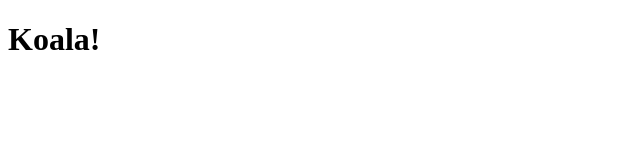
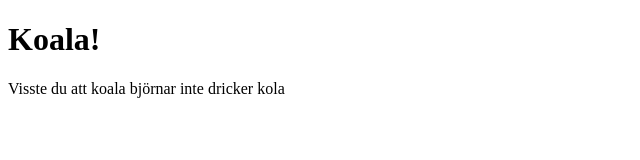
Before and after one commit to kha9z/greenen, a plain HTML site: page index.html in a window 1280 px wide. Shown: the whole page, without its empty margins (0-640 px from the left). Drawn offline with Linux system fonts and the light colour scheme.

Commit message:
ingen aning

```diff
--- a/index.html
+++ b/index.html
@@ -7,5 +7,7 @@
 </head>
 <body>
     <h1>Koala!</h1>
+
+    <p>Visste du att koala björnar inte dricker kola</p>
 </body>
 </html>
```
